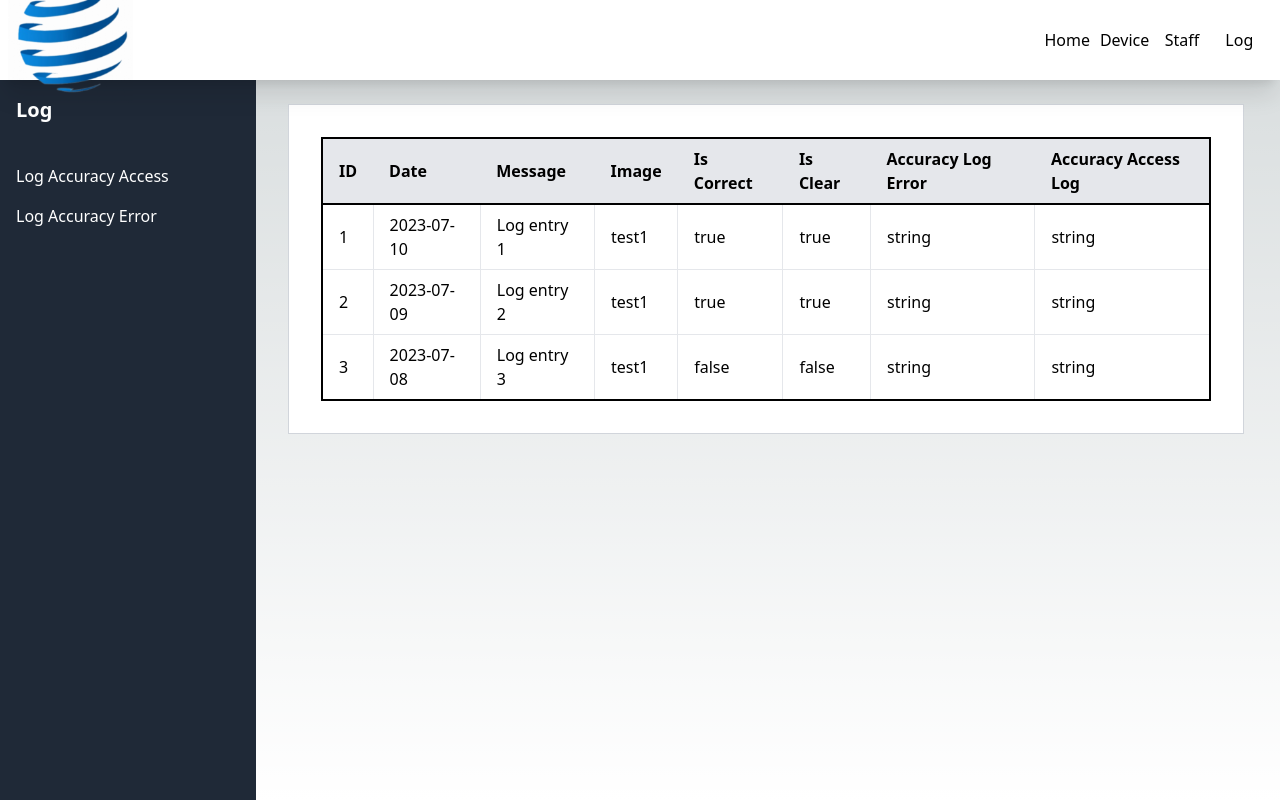
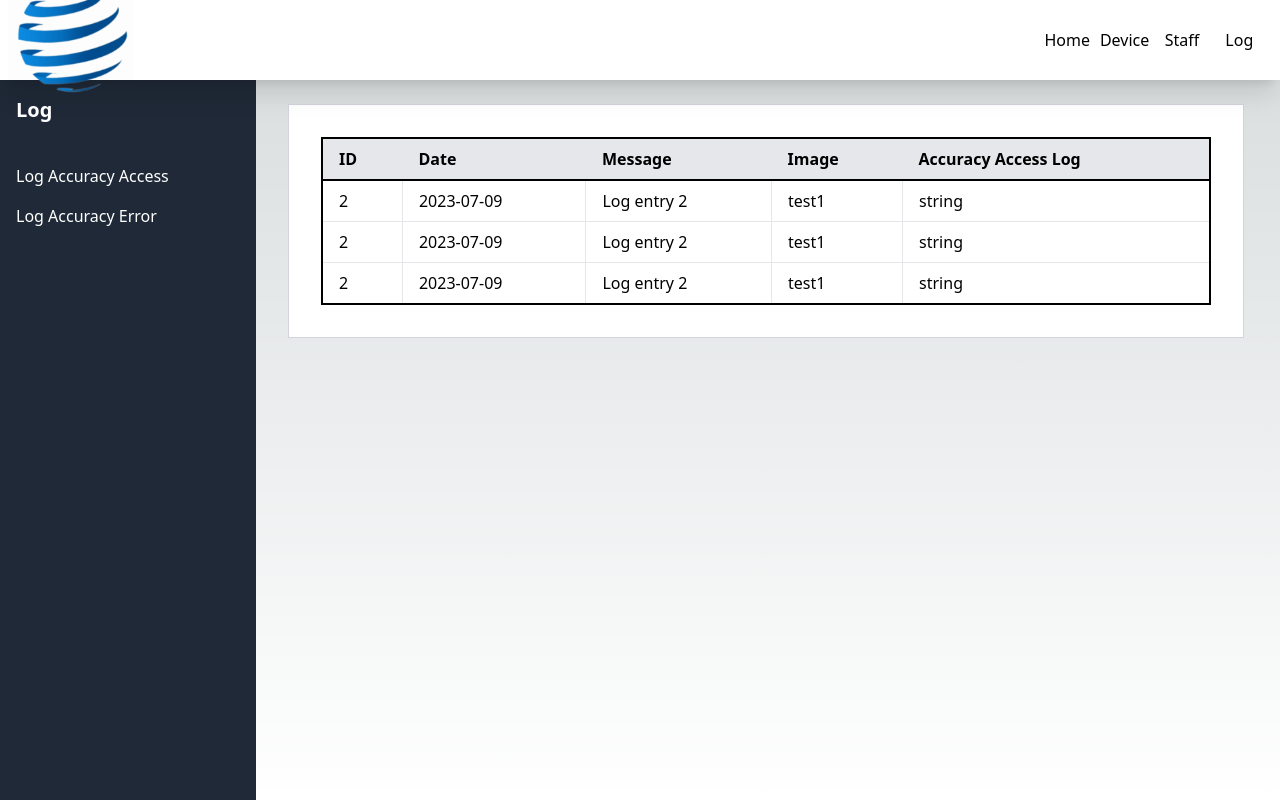
Before and after one commit to Scarlett13/frdashboard, a Next.js app: page /log/accuracy-access in a window 1280 px wide. Built offline with nearby package versions, Linux system fonts and the light colour scheme.

Commit message:
perbaikan di table

```diff
--- a/src/components/table.tsx
+++ b/src/components/table.tsx
@@ -1,13 +1,10 @@
 function TableLogAccess() {
   const data = [
     {
-      id: 1,
-      date: "2023-07-10",
-      message: "Log entry 1",
+      id: 2,
+      date: "2023-07-09",
+      message: "Log entry 2",
       image: "test1",
-      iscorrect: true,
-      isclear: true,
-      accuracylogerror: "string",
       accuracyaccesslog: "string",
     },
     {
@@ -15,19 +12,13 @@ function TableLogAccess() {
       date: "2023-07-09",
       message: "Log entry 2",
       image: "test1",
-      iscorrect: true,
-      isclear: true,
-      accuracylogerror: "string",
       accuracyaccesslog: "string",
     },
     {
-      id: 3,
-      date: "2023-07-08",
-      message: "Log entry 3",
+      id: 2,
+      date: "2023-07-09",
+      message: "Log entry 2",
       image: "test1",
-      iscorrect: false,
-      isclear: false,
-      accuracylogerror: "string",
       accuracyaccesslog: "string",
     },
   ];
@@ -41,11 +32,6 @@ function TableLogAccess() {
             <th className="py-2 px-4 bg-gray-200 text-left">Date</th>
             <th className="py-2 px-4 bg-gray-200 text-left">Message</th>
             <th className="py-2 px-4 bg-gray-200 text-left">Image</th>
-            <th className="py-2 px-4 bg-gray-200 text-left">Is Correct</th>
-            <th className="py-2 px-4 bg-gray-200 text-left">Is Clear</th>
-            <th className="py-2 px-4 bg-gray-200 text-left">
-              Accuracy Log Error
-            </th>
             <th className="py-2 px-4 bg-gray-200 text-left">
               Accuracy Access Log
             </th>
@@ -58,9 +44,6 @@ function TableLogAccess() {
               <td className="py-2 px-4 border">{log.date}</td>
               <td className="py-2 px-4 border">{log.message}</td>
               <td className="py-2 px-4 border">{log.image}</td>
-              <td className="py-2 px-4 border">{String(log.iscorrect)}</td>
-              <td className="py-2 px-4 border">{String(log.isclear)}</td>
-              <td className="py-2 px-4 border">{log.accuracylogerror}</td>
               <td className="py-2 px-4 border">{log.accuracyaccesslog}</td>
             </tr>
           ))}
@@ -73,34 +56,22 @@ function TableLogAccess() {
 function TableLogError() {
   const data = [
     {
-      id: 1,
-      date: "2023-07-14",
-      message: "Log entry 1",
-      image: "test1",
+      idaccesslog: 1,
       iscorrect: true,
       isclear: true,
       accuracylogerror: "string",
-      accuracyaccesslog: "string",
     },
     {
-      id: 2,
-      date: "2023-07-09",
-      message: "Log entry 2",
-      image: "test1",
+      idaccesslog: 2,
       iscorrect: true,
       isclear: true,
       accuracylogerror: "string",
-      accuracyaccesslog: "string",
     },
     {
-      id: 3,
-      date: "2023-07-08",
-      message: "Log entry 3",
-      image: "test1",
-      iscorrect: false,
-      isclear: false,
+      idaccesslog: 3,
+      iscorrect: true,
+      isclear: true,
       accuracylogerror: "string",
-      accuracyaccesslog: "string",
     },
   ];
 
@@ -109,31 +80,21 @@ function TableLogError() {
       <table className="min-w-full border-collapse border-black border-2">
         <thead className="border-black border-2">
           <tr>
-            <th className="py-2 px-4 bg-gray-200 text-left">ID</th>
-            <th className="py-2 px-4 bg-gray-200 text-left">Date</th>
-            <th className="py-2 px-4 bg-gray-200 text-left">Message</th>
-            <th className="py-2 px-4 bg-gray-200 text-left">Image</th>
+            <th className="py-2 px-4 bg-gray-200 text-left">ID Access Log</th>
             <th className="py-2 px-4 bg-gray-200 text-left">Is Correct</th>
             <th className="py-2 px-4 bg-gray-200 text-left">Is Clear</th>
             <th className="py-2 px-4 bg-gray-200 text-left">
               Accuracy Log Error
-            </th>
-            <th className="py-2 px-4 bg-gray-200 text-left">
-              Accuracy Access Log
             </th>
           </tr>
         </thead>
         <tbody border-black border-2>
           {data.map((log) => (
             <tr key={log.id}>
-              <td className="py-2 px-4 border">{log.id}</td>
-              <td className="py-2 px-4 border">{log.date}</td>
-              <td className="py-2 px-4 border">{log.message}</td>
-              <td className="py-2 px-4 border">{log.image}</td>
+              <td className="py-2 px-4 border">{log.idaccesslog}</td>
               <td className="py-2 px-4 border">{String(log.iscorrect)}</td>
               <td className="py-2 px-4 border">{String(log.isclear)}</td>
               <td className="py-2 px-4 border">{log.accuracylogerror}</td>
-              <td className="py-2 px-4 border">{log.accuracyaccesslog}</td>
             </tr>
           ))}
         </tbody>
--- /dev/null
+++ b/src/components/tableaccuracyerror.tsx
@@ -0,0 +1,25 @@
+export default function TableAccuracyError() {
+    const data = [
+        {
+            idaccesslog: 1,
+            iscorrect: true,
+            isclear: true,
+            accuracylogerror: "string",
+          },
+          {
+            idaccesslog: 1,
+            iscorrect: true,
+            isclear: true,
+            accuracylogerror: "string",
+          },
+          {
+            idaccesslog: 1,
+            iscorrect: true,
+            isclear: true,
+            accuracylogerror: "string",
+          },
+    ]
+    return (
+
+    )
+}
```
